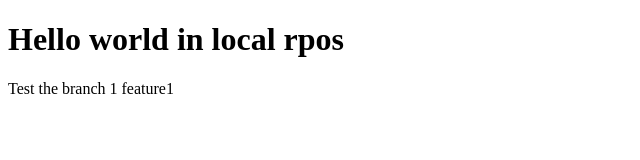
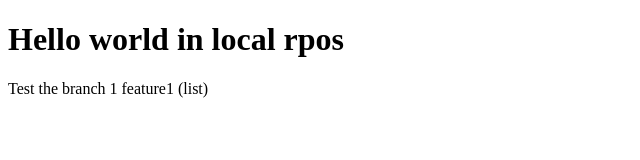
Before and after one commit to saklebecsasutosh/Localrepositorys1, a plain HTML site: page index.html in a window 1280 px wide. Shown: the full height of the page, 0-640 px from the left. Drawn offline with Linux system fonts and the light colour scheme.

Commit message:
add list on feature 1 branch

```diff
--- a/index.html
+++ b/index.html
@@ -8,6 +8,6 @@
 </head>
 <body>
     <h1>Hello world in local rpos</h1>
-    <p>Test the branch 1 feature1</p>
+    <p>Test the branch 1 feature1 (list)</p>
 </body>
 </html>
```
